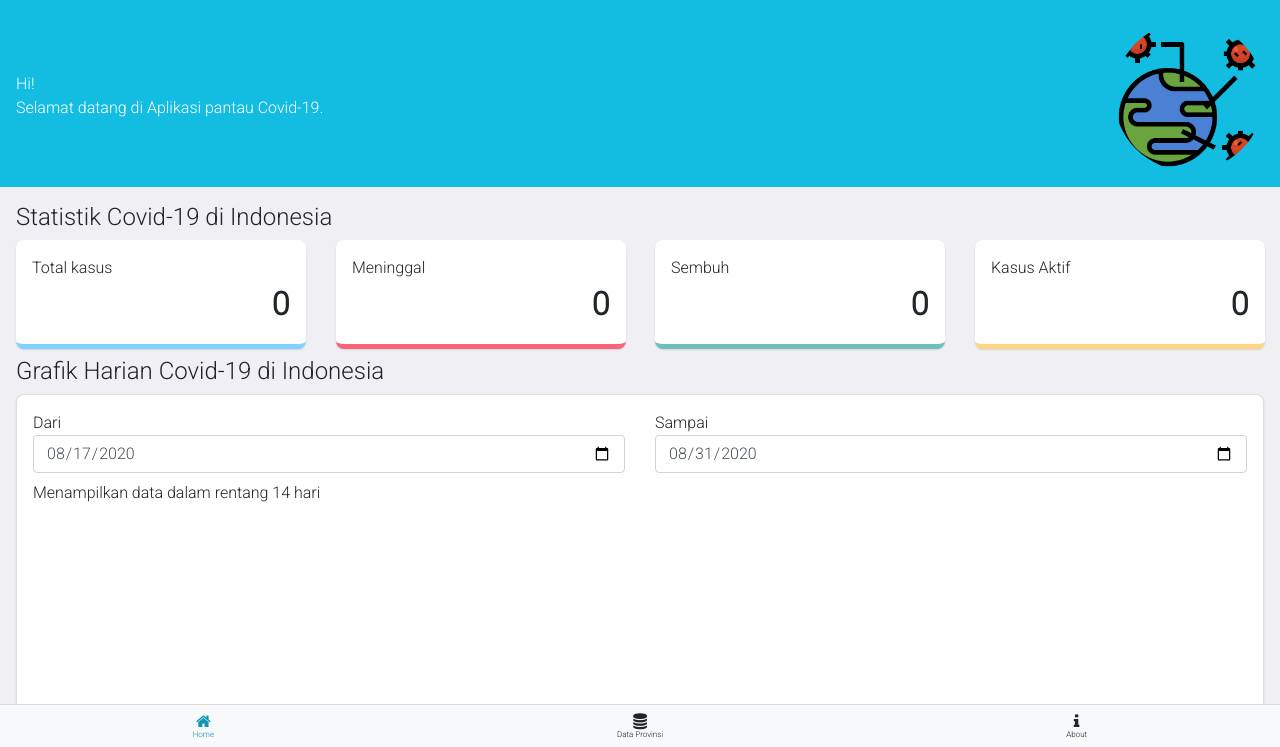
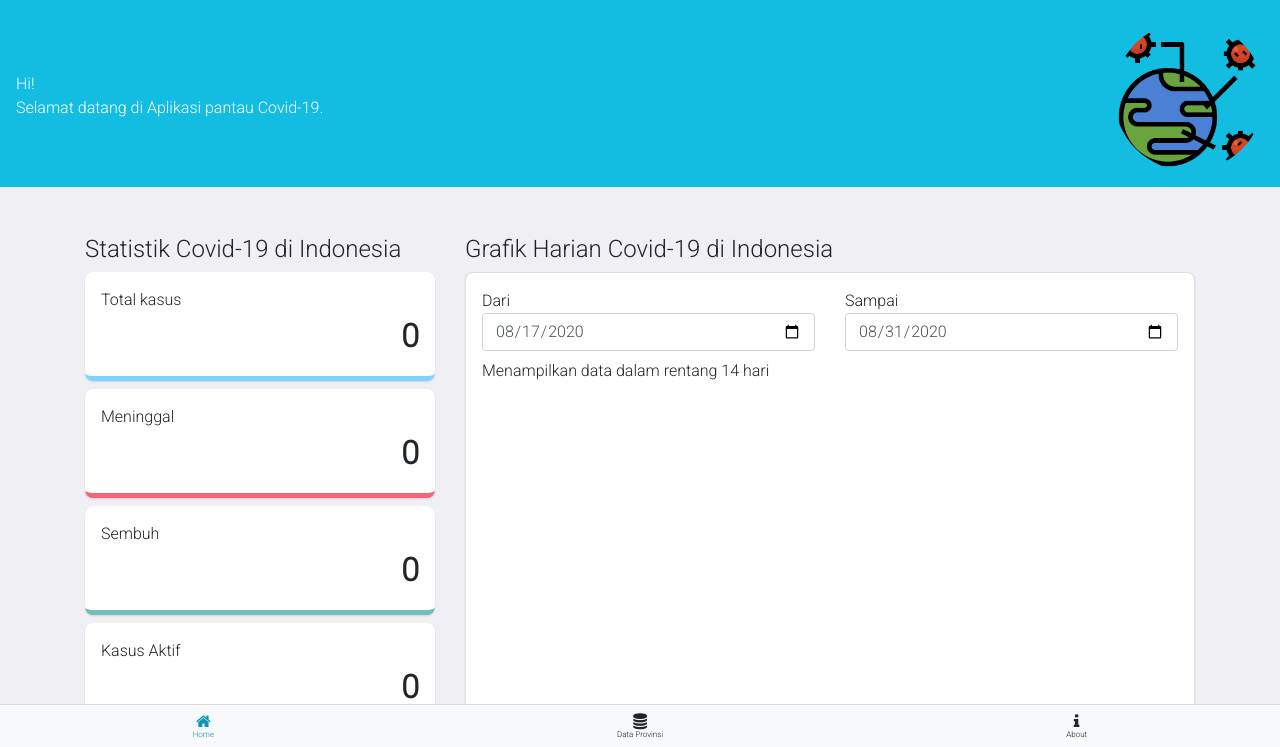
Before and after one commit to bardiz12/covid19-dicoding, a website built with webpack: page src/index.html in a window 1280 px wide. Shown: the part 51-798 px from the top of the page. Built offline with nearby package versions, Linux system fonts and the light colour scheme; no server answers; files whose address does not match are found by name; what pulltorefreshjs would draw is missing.

Commit message:
fixing some ui for desktop

```diff
--- a/src/Components/GrafikHarian.js
+++ b/src/Components/GrafikHarian.js
@@ -35,7 +35,7 @@ export default class GrafikHarian extends BaseComponent{
                 </div>
             </div>
             <span class="mt-2 d-block">Menampilkan data dalam rentang ${this._sampai.diff(this._dari, "days")} hari</span>
-            <canvas width="auto" height="400"></canvas>
+            <canvas style="width:100%;min-height:400px" height="400"></canvas>
         </div>
         `
         this.querySelector("#input-dari").addEventListener("change",(e) => {
@@ -170,9 +170,9 @@ export default class GrafikHarian extends BaseComponent{
 
                     }
                     },
-                    responsive: true,
-                    maintainAspectRatio: true,
-                    height: 600
+                    responsive: false,
+                    maintainAspectRatio: false,
+
                 }
             });
         }
--- a/src/View/CommonView.js
+++ b/src/View/CommonView.js
@@ -31,7 +31,7 @@ module.exports = {
 
         for (let key in items){
             let elm = document.createElement("stat-card")
-            elm.setAttribute("class","col-lg-3 col-md-6 col-6 mb-2")
+            elm.setAttribute("class","col-lg-12 col-md-6 col-6 mb-2")
             elm.color = attr[key].color
             elm.title = attr[key].title
             elm.count = 0
--- a/src/index.html
+++ b/src/index.html
@@ -18,11 +18,19 @@
         <section id="home-page">
             <jumbotron-box caption="Hi!<br/>Selamat datang di Aplikasi pantau Covid-19." src="./assets/covid.png">
             </jumbotron-box>
-            <main class="flex-container m-3">
-                <h4 style="font-weight: 100;">Statistik Covid-19 di Indonesia</h4>
-                <div class="row" id="card-statistics"></div>
+            <main class="container mt-5 mb-5">
+                <div class="row">
+                    <div class="col-lg-4 col-md-12">
+                        <h4 style="font-weight: 100;">Statistik Covid-19 di Indonesia</h4>
+                        <div class="row" id="card-statistics"></div>
+                    </div>
+                    <div class="col-lg-8 col-md-12" id="kotak-grafik">
+                        <h4 style="font-weight: 100;">Grafik Harian Covid-19 di Indonesia</h4>
+                    </div>
+                </div>
 
-                <h4 style="font-weight: 100;">Grafik Harian Covid-19 di Indonesia</h4>
+
+
             </main>
             <jumbotron-text-only caption="Stay Safe and #StayAtHome!"></jumbotron-text-only>
         </section>
--- a/src/index.js
+++ b/src/index.js
@@ -59,7 +59,7 @@ const statCards = createStatsCards("#card-statistics")
 CovidModel.loadStats(statCards) //init stats
 
 //create grafik
-const grafikComponent = createGrafikHarian("section#home-page main")
+const grafikComponent = createGrafikHarian("#kotak-grafik")
 grafikComponent.loadData() //init data harian
 
 //create table per provinsi
```
Also changed, not shown: dist/index.html, dist/main.bundle.js, 1 other file.
